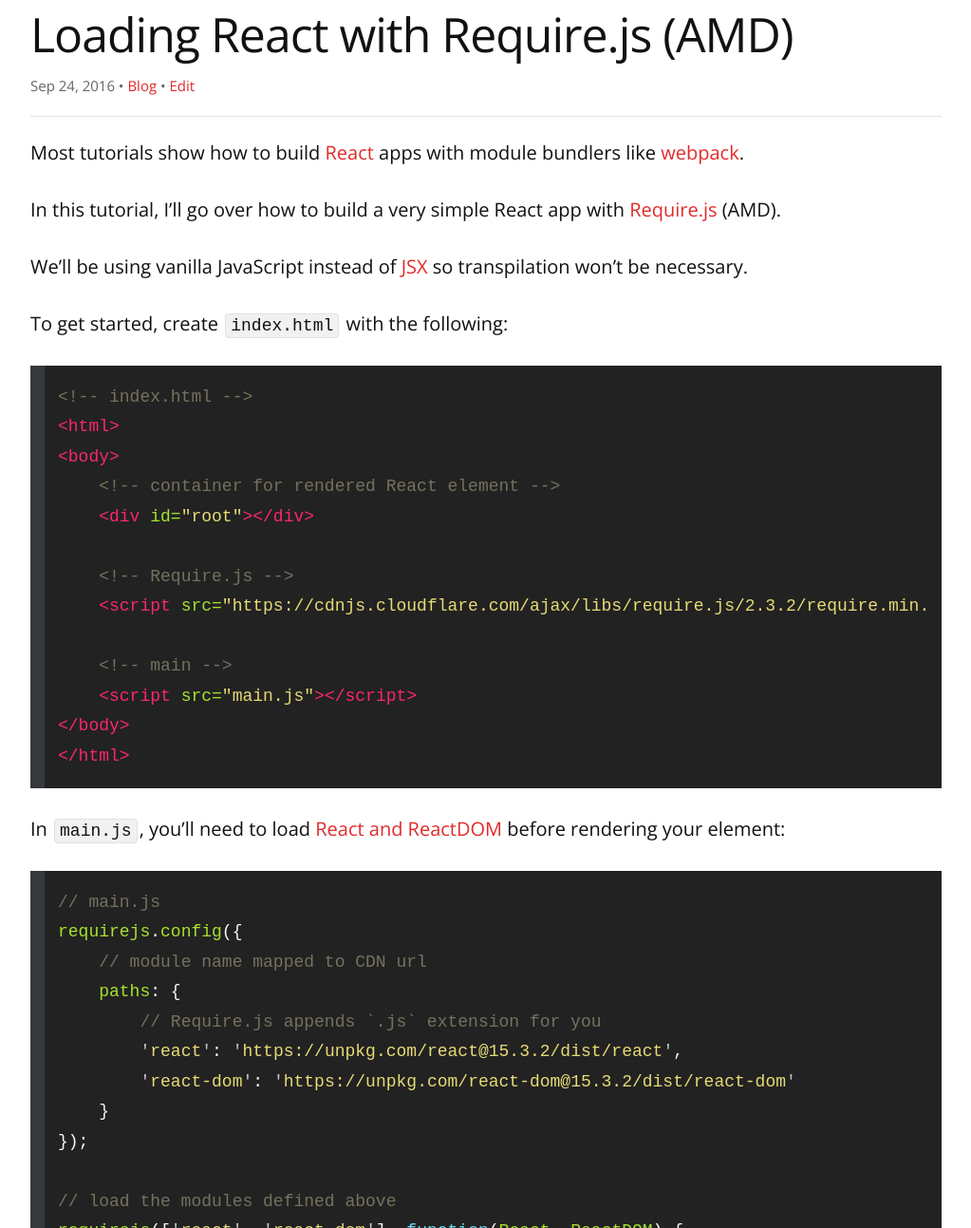
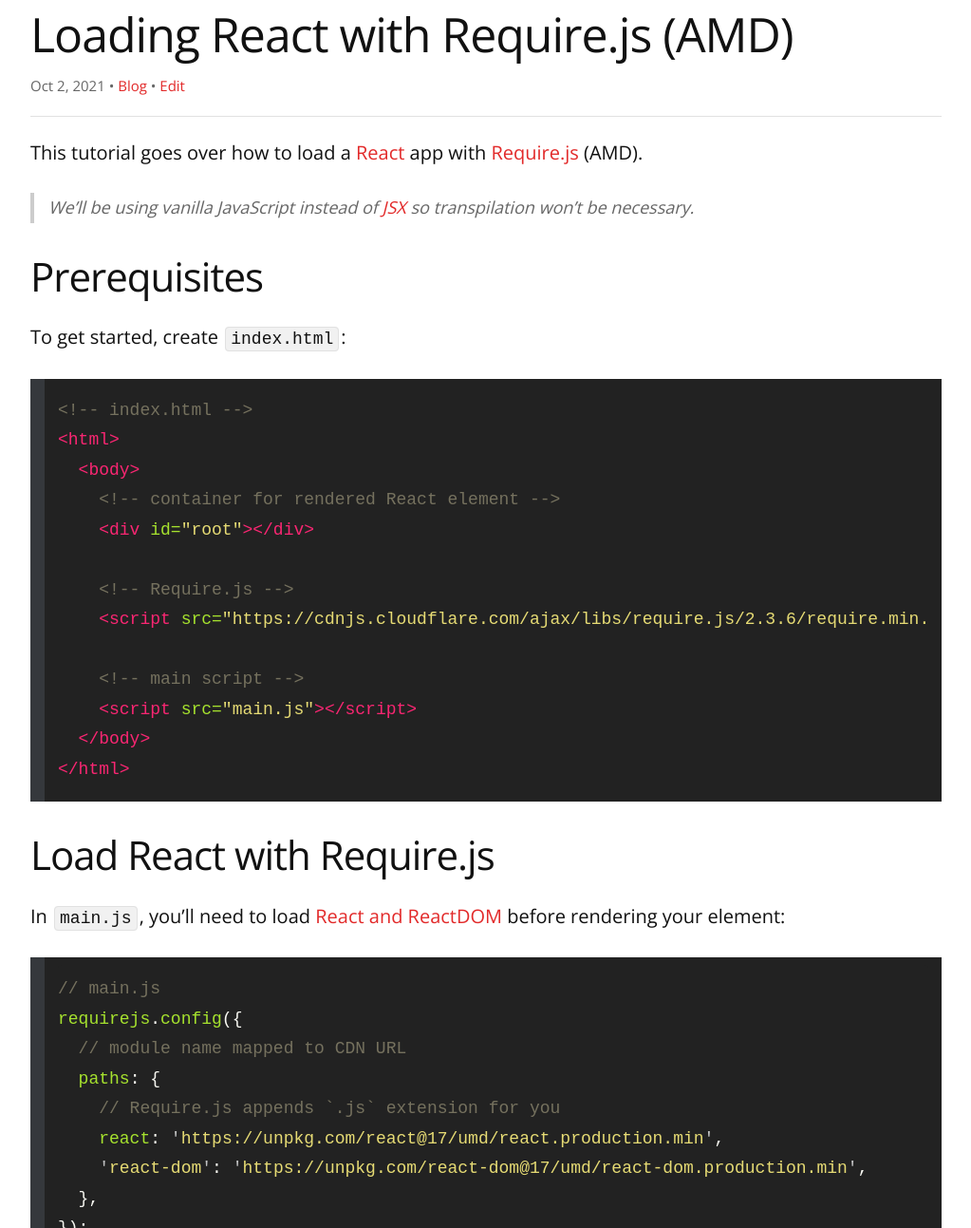
Before and after one commit to remarkablemark/remarkablemark.github.io, a Jekyll site: the page built from _posts/2016/2016-09-24-react-requirejs-amd.md, in a window 1280 px wide and 1400 px high, cut to the strip 107-1400 px from the top of the window. Shown: the whole strip at 95% size, without its empty margins (128-1151 px from the left). Built offline with Jekyll 4.4.1, drawn with Linux system fonts in a browser that asks for light colours; comment, search, counter and statistics services are not loaded; some of the changed text lies outside the part shown.

Commit message:
fix(posts): update "Loading React with Require.js (AMD)"
Post: 2016-09-24-react-requirejs-amd.md

Fix broken link and update links. Tidy post and add headings.

````diff
--- a/_posts/2016/2016-09-24-react-requirejs-amd.md
+++ b/_posts/2016/2016-09-24-react-requirejs-amd.md
@@ -1,58 +1,63 @@
 ---
 layout: post
 title: Loading React with Require.js (AMD)
-date: 2016-09-24 22:32:00 -4000
+date: 2016-09-24 22:32:00
+updated: 2021-10-02 20:31:05
 excerpt: How to load React with Require.js (AMD).
 categories: react requirejs amd javascript html
 ---
 
-Most tutorials show how to build [React](https://facebook.github.io/react/) apps with module bundlers like [webpack](https://webpack.github.io).
+This tutorial goes over how to load a [React](https://reactjs.org/) app with [Require.js](https://requirejs.org/) (AMD).
 
-In this tutorial, I'll go over how to build a very simple React app with [Require.js](http://requirejs.org) (AMD).
+> We'll be using vanilla JavaScript instead of [JSX](https://reactjs.org/docs/jsx-in-depth.html) so transpilation won't be necessary.
 
-We'll be using vanilla JavaScript instead of [JSX](https://facebook.github.io/react/docs/jsx-in-depth.html) so transpilation won't be necessary.
+## Prerequisites
 
-To get started, create `index.html` with the following:
+To get started, create `index.html`:
 
 ```html
 <!-- index.html -->
 <html>
-<body>
+  <body>
     <!-- container for rendered React element -->
     <div id="root"></div>
 
     <!-- Require.js -->
-    <script src="https://cdnjs.cloudflare.com/ajax/libs/require.js/2.3.2/require.min.js"></script>
+    <script src="https://cdnjs.cloudflare.com/ajax/libs/require.js/2.3.6/require.min.js"></script>
 
-    <!-- main -->
+    <!-- main script -->
     <script src="main.js"></script>
-</body>
+  </body>
 </html>
 ```
 
-In `main.js`, you'll need to load [React and ReactDOM](https://facebook.github.io/react/downloads.html) before rendering your element:
+## Load React with Require.js
+
+In `main.js`, you'll need to load [React and ReactDOM](https://reactjs.org/docs/cdn-links.html) before rendering your element:
 
 ```js
 // main.js
 requirejs.config({
-    // module name mapped to CDN url
-    paths: {
-        // Require.js appends `.js` extension for you
-        'react': 'https://unpkg.com/react@15.3.2/dist/react',
-        'react-dom': 'https://unpkg.com/react-dom@15.3.2/dist/react-dom'
-    }
+  // module name mapped to CDN URL
+  paths: {
+    // Require.js appends `.js` extension for you
+    react: 'https://unpkg.com/react@17/umd/react.production.min',
+    'react-dom': 'https://unpkg.com/react-dom@17/umd/react-dom.production.min',
+  },
 });
 
 // load the modules defined above
-requirejs(['react', 'react-dom'], function(React, ReactDOM) {
-    // now you can render your React elements
-    ReactDOM.render(
-        React.createElement('p', {}, 'Hello, AMD!'),
-        document.getElementById('root')
-    );
+requirejs(['react', 'react-dom'], function (React, ReactDOM) {
+  // now you can render your React elements
+  ReactDOM.render(
+    React.createElement('p', {}, 'Hello, AMD!'),
+    document.getElementById('root')
+  );
 });
 ```
 
-Check out this [fiddle](https://jsfiddle.net/remarkablemark/mejyoLk6/) to see a working example:
+## Demo
 
-<script async src="//jsfiddle.net/remarkablemark/mejyoLk6/embed/js,html,result/dark/"></script>
+[JSFiddle](https://jsfiddle.net/remarkablemark/mejyoLk6/) example:
+
+<script async src="//jsfiddle.net/remarkablemark/mejyoLk6/embed/js,html,result/"></script>
````
